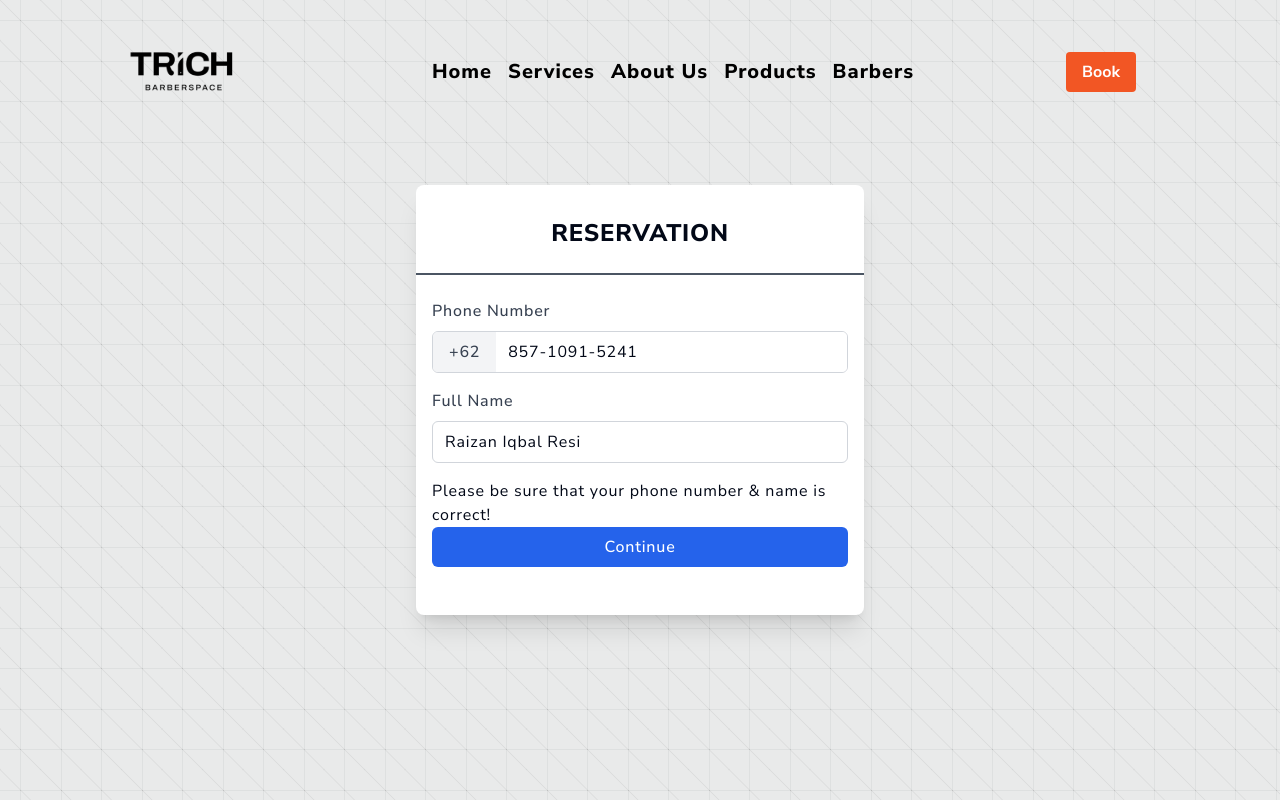
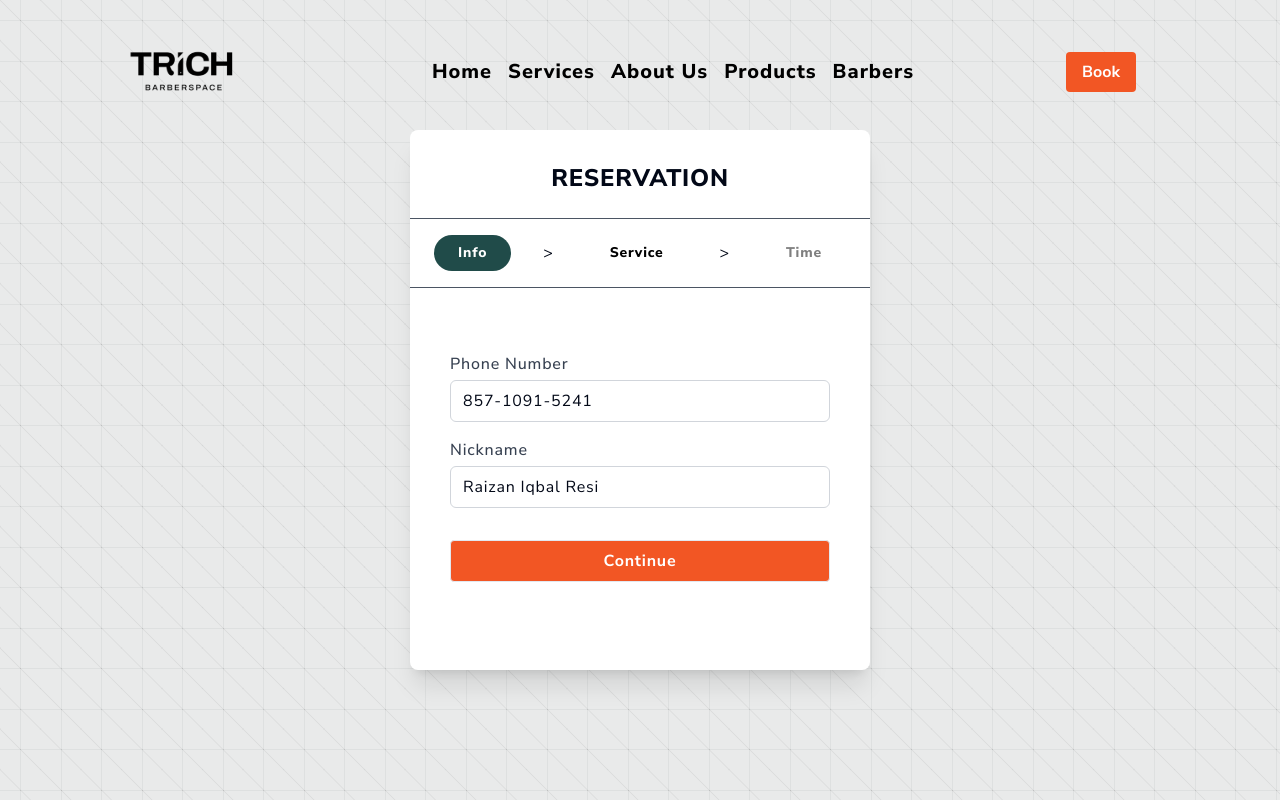
Before and after one commit to favizz/trich-website, a Next.js app in the folder trich-website/: page /reservation in a window 1280 px wide. Shown: the top 800 px of the page. Built offline with nearby package versions, Linux system fonts and the light colour scheme; no server answers.

Commit message:
reservation page

```diff
--- a/trich-website/app/reservation/ClientForm.jsx
+++ b/trich-website/app/reservation/ClientForm.jsx
@@ -44,41 +44,70 @@ const ClientForm = ({
     };
 
     return (
-        <form onSubmit={handleContinue} className="max-w-md mx-auto p-4">
-            <PhoneForm
-                phoneNumber={phoneNumber}
-                getPhoneNumber={setPhoneNumber}
-                toggleValid={toggleValid}
+        <form onSubmit={handleContinue} className="w-full px-4 lg:px-6 xl:px-10 space-y-4 mt-14 mb-14">
+            {/* Phone Number Field */}
+            <div className="flex flex-col space-y-1">
+                <label className="text-gray-700 font-medium">Phone Number</label>
+                <div className="relative">
+                    <input
+                        type="text"
+                        placeholder="+62"
+                        className="w-full px-3 py-2 border border-gray-300 rounded-md focus:outline-none"
+                        value={phoneNumber}
+                        onChange={(e) => setPhoneNumber(e.target.value)}
                     />
+                </div>
+            </div>
 
-            <div className="mb-4">
-                <label
-                    htmlFor="fullName"
-                    className="block text-gray-700 font-medium mb-2"
-                >
-                    Full Name
-                </label>
+            {/* Full Name (Nickname) Field */}
+            <div className="flex flex-col space-y-1">
+                <div className="flex justify-between items-center">
+                    <label className="text-gray-700 font-medium">Nickname</label>
+                    {/*<a href="#" className="text-gray-500 text-sm">Forgot password?</a>*/}
+                </div>
+                <div className="relative">
                     <input
-                    id="fullName"
                         type="text"
-                    placeholder="Enter your full name"
-                    className="w-full px-3 py-2 border border-gray-300 rounded-md focus:outline-none"
+                        placeholder="John Doe"
+                        className="w-full px-3 py-2 border border-gray-300 rounded-md focus:outline-none pr-10"
                         value={fullName}
                         onChange={(e) => setFullName(e.target.value)}
                     />
+                    <div className="absolute inset-y-0 right-3 flex items-center">
+                        {/* Eye Icon
+                        <svg
+                            xmlns="http://www.w3.org/2000/svg"
+                            className="h-5 w-5 text-gray-400"
+                            viewBox="0 0 24 24"
+                            fill="none"
+                            stroke="currentColor"
+                            strokeWidth="2"
+                            strokeLinecap="round"
+                            strokeLinejoin="round"
+                        >
+                            <path d="M1 12s4-8 11-8 11 8 11 8-4 8-11 8-11-8-11-8z"></path>
+                            <circle cx="12" cy="12" r="3"></circle>
+                        </svg>
+                        */}
+                    </div>
+                </div>
             </div>
 
-            <p className="text-red-500">{error}</p>
-            <p>Please be sure that your phone number & name is correct!</p>
+            {/* Error Message */}
+            {error && <p className="text-red-500 text-sm">{error}</p>}
 
+            {/* Continue Button */}
+            <div className="flex flex-col items-center justify-center space-y-2 pt-4">
                 <button
                     type="submit"
-                className="w-full bg-blue-600 hover:bg-blue-700 text-white font-medium py-2 px-4 rounded-md"
+                    className="w-full text-center border hover:border-orange1 hover:bg-white bg-orange1 hover:text-orange1 text-white font-bold px-12 py-2 rounded"
                     disabled={isLoading}
                 >
                     {isLoading ? "Loading..." : "Continue"}
                 </button>
+            </div>
         </form>
+
     );
 };
 
--- a/trich-website/app/reservation/ClientPage.js
+++ b/trich-website/app/reservation/ClientPage.js
@@ -32,47 +32,52 @@ const ClientPage = () => {
 
     return (
         <>
-            <section className="flex flex-col items-center bg-white rounded-lg py-8 my-28 shadow-xl tracking-wider">
-                <h2 className="font-extrabold mb-6 lg:text-xl xl:text-2xl">
+            <section className="flex flex-col bg-white rounded-lg py-8 my-32 shadow-xl tracking-wider">
+
+
+                <h2 className="font-extrabold mb-6 lg:text-xl xl:text-2xl text-center">
                     RESERVATION
                 </h2>
-                <div className="w-full h-[1px] bg-gray-600"></div>
+                <div className="w-full h-[1px] bg-gray-600 "></div>
                 <div
-                    className={`${currPage === 0 ? "hidden" : "flex"} flex-row items-center justify-center space-x-3 md:space-x-8 px-3 lg:px-6 py-4`}
+                    className="flex flex-row items-center justify-center space-x-3 md:space-x-8 px-3 lg:px-6 py-4 "
                 >
                     <div
-                        onClick={() => setPage(1)}
+                        onClick={() => setPage(0)}
+                        className={`${
+                            currPage == 0
+                                ? "bg-green1 text-white"
+                                : "text-black"
+                        } rounded-[30px] font-extrabold text-xs lg:text-xs xl:text-sm 2xl:text-base px-6 py-2 `}
+                    >
+                        Info
+                    </div>
+                    <p>&gt;</p>
+                    <div
+                        onClick={() => phoneNumber != "" && setPage(1)}
                         className={`${
                             currPage == 1
                                 ? "bg-green1 text-white"
                                 : "text-black"
-                        } rounded-[30px] font-extrabold text-xs lg:text-xs xl:text-sm 2xl:text-base px-6 py-2`}
+                        } ${phoneNumber === ""? "opacity-50 cursor-not-allowed" : ""} rounded-[30px] font-extrabold text-xs lg:text-xs xl:text-sm 2xl:text-base px-6 py-2`}
                     >
                         Service
                     </div>
                     <p>&gt;</p>
                     <div
-                        onClick={() => setPage(pickedService ? 2 : null)}
+                        onClick={() => pickedService ? setPage(2) : null}
                         className={`${
                             currPage == 2
                                 ? "bg-green1 text-white"
                                 : "text-black"
-                        } rounded-[30px] font-extrabold text-xs lg:text-xs xl:text-sm 2xl:text-base px-6 py-2`}
+                        } ${!pickedService ? "opacity-50 cursor-not-allowed" : ""}
+                        rounded-[30px] font-extrabold text-xs lg:text-xs xl:text-sm 2xl:text-base px-6 py-2`}
                     >
                         Time
                     </div>
-                    <p>&gt;</p>
-                    <div
-                        className={`${
-                            currPage == 3
-                                ? "bg-green1 text-white"
-                                : "text-black"
-                        } rounded-[30px] font-extrabold text-xs lg:text-xs xl:text-sm 2xl:text-base px-6 py-2`}
-                    >
-                        Confirm
-                    </div>
+
                 </div>
-                <div className="w-full h-[0.5px] mb-2 bg-gray-600"></div>
+                <div className="w-full h-[0.5px] mb-2 bg-gray-600 "></div>
                 {currPage === 0 && (
                     <ClientForm
                         fullName={fullName}
--- a/trich-website/app/reservation/ClientPendings.jsx
+++ b/trich-website/app/reservation/ClientPendings.jsx
@@ -42,30 +42,51 @@ const ClientPendings = ({ pendingBooking, setPendingBooking, setPage }) => {
     };
 
     return (
-        <div className="max-w-md mx-auto bg-white p-6 rounded-lg shadow-md">
-            <h2 className="text-xl font-semibold text-red-600">You still have unpaid bookings</h2>
-            <div className="mt-4 space-y-2">
-                <p><strong>Name:</strong> {pendingData.name}</p>
-                <p><strong>Phone Number:</strong> {pendingData.phone_number}</p>
-                <p><strong>Service:</strong> {pendingData.service}</p>
-                <p><strong>Amount:</strong> IDR {pendingData.amount.toLocaleString()}</p>
-                <p><strong>Date:</strong> {pendingData.date}</p>
-                <p><strong>Time:</strong> {pendingData.time}</p>
+    <div className="max-w-md mx-auto p-6 ">
+      <div className="text-center mb-4">
+        <h2 className="text-lg font-medium text-gray-700">Pending Payment</h2>
+        <p className="text-3xl font-bold mt-2">IDR {pendingData.amount.toLocaleString()}</p>
       </div>
 
-            <div className="flex justify-between mt-6">
+      <div className="border-t border-gray-200 pt-4 mt-4">
+        <div className="grid grid-cols-2 gap-y-3">
+          <div className="text-gray-600">Name</div>
+          <div className="text-right font-medium">{pendingData.name}</div>
+
+          <div className="text-gray-600">Phone Number</div>
+          <div className="text-right font-medium">
+            {pendingData.phone_number}
+          </div>
+
+          <div className="text-gray-600">Service</div>
+          <div className="text-right font-medium">{pendingData.service}</div>
+
+          <div className="text-gray-600">Date</div>
+          <div className="text-right font-medium">{pendingData.date}</div>
+
+          <div className="text-gray-600">Time</div>
+          <div className="text-right font-medium">{pendingData.time}</div>
+
+        </div>
+      </div>
+
+      <div className="mt-8 space-y-3">
         <button
-                    className="bg-red-500 hover:bg-red-600 text-white py-2 px-4 rounded-md"
-                    onClick={() => setModalType("delete")}
+          className="w-full bg-orange-500 hover:bg-orange-600 text-white py-3 px-4 rounded-full"
+          onClick={() => {
+            /* Handle PDF download */
+          }}
         >
-                    Delete
+          Pay
         </button>
 
         <button
-                    className="bg-blue-600 hover:bg-blue-700 text-white py-2 px-4 rounded-md"
-                    onClick={() => setModalType("pay")}
+          className="w-full flex items-center justify-center gap-2 border border-gray-300 text-gray-600 py-3 px-4 rounded-full"
+          onClick={() => {
+            /* Handle back to home */
+          }}
         >
-                    Pay
+          Delete
         </button>
       </div>
 
@@ -88,7 +109,7 @@ const ClientPendings = ({ pendingBooking, setPendingBooking, setPage }) => {
                 Cancel
               </button>
               <button
-                                className={`${modalType === "delete" ? "bg-red-500 hover:bg-red-600" : "bg-green-500 hover:bg-green-600"} text-white py-1 px-4 rounded-md`}
+                className={`${modalType === "delete" ? "bg-red-500 hover:bg-red-600" : "bg-blue-600 hover:bg-blue-700"} text-white py-1 px-4 rounded-md`}
                 onClick={handleConfirm}
               >
                 {modalType === "delete" ? "Delete" : "Continue"}
@@ -98,7 +119,7 @@ const ClientPendings = ({ pendingBooking, setPendingBooking, setPage }) => {
         </div>
       )}
     </div>
-    );
+  )
 };
 
 export default ClientPendings;
--- a/trich-website/app/reservation/ConfirmService.js
+++ b/trich-website/app/reservation/ConfirmService.js
@@ -1,4 +1,4 @@
-const ConfirmService = ({
+{/* const ConfirmService = ({
   myService,
   toggleConfirm,
   handlePage,
@@ -32,3 +32,4 @@ const ConfirmService = ({
 };
 
 export default ConfirmService;
+*/}
```
Lines whose indentation alone changed are shown as unchanged.
